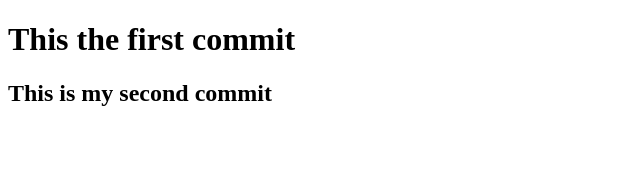
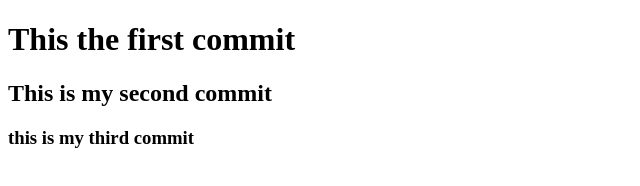
Before and after one commit to damso9/git-two, a plain HTML site: page index.html in a window 1280 px wide. Shown: the whole page, without its empty margins (0-640 px from the left). Drawn offline with Linux system fonts and the light colour scheme.

Commit message:
This is my third commit

```diff
--- a/index.html
+++ b/index.html
@@ -8,6 +8,7 @@
 <body>
     <h1>This the first commit</h1>
     <h2>This is my second commit</h2>
+    <h3>this is my third commit</h3>
 
 </body>
 </html>
```
